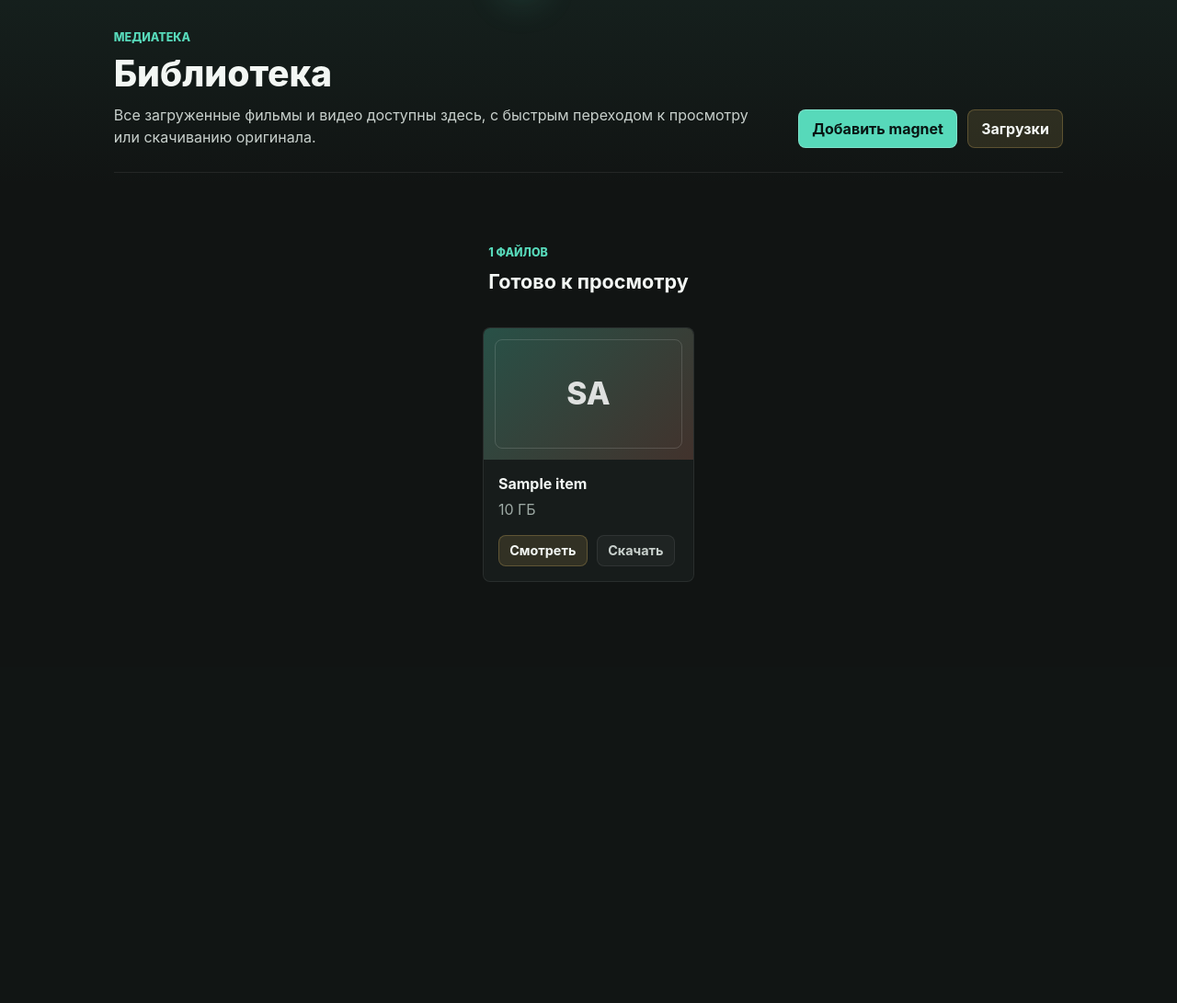
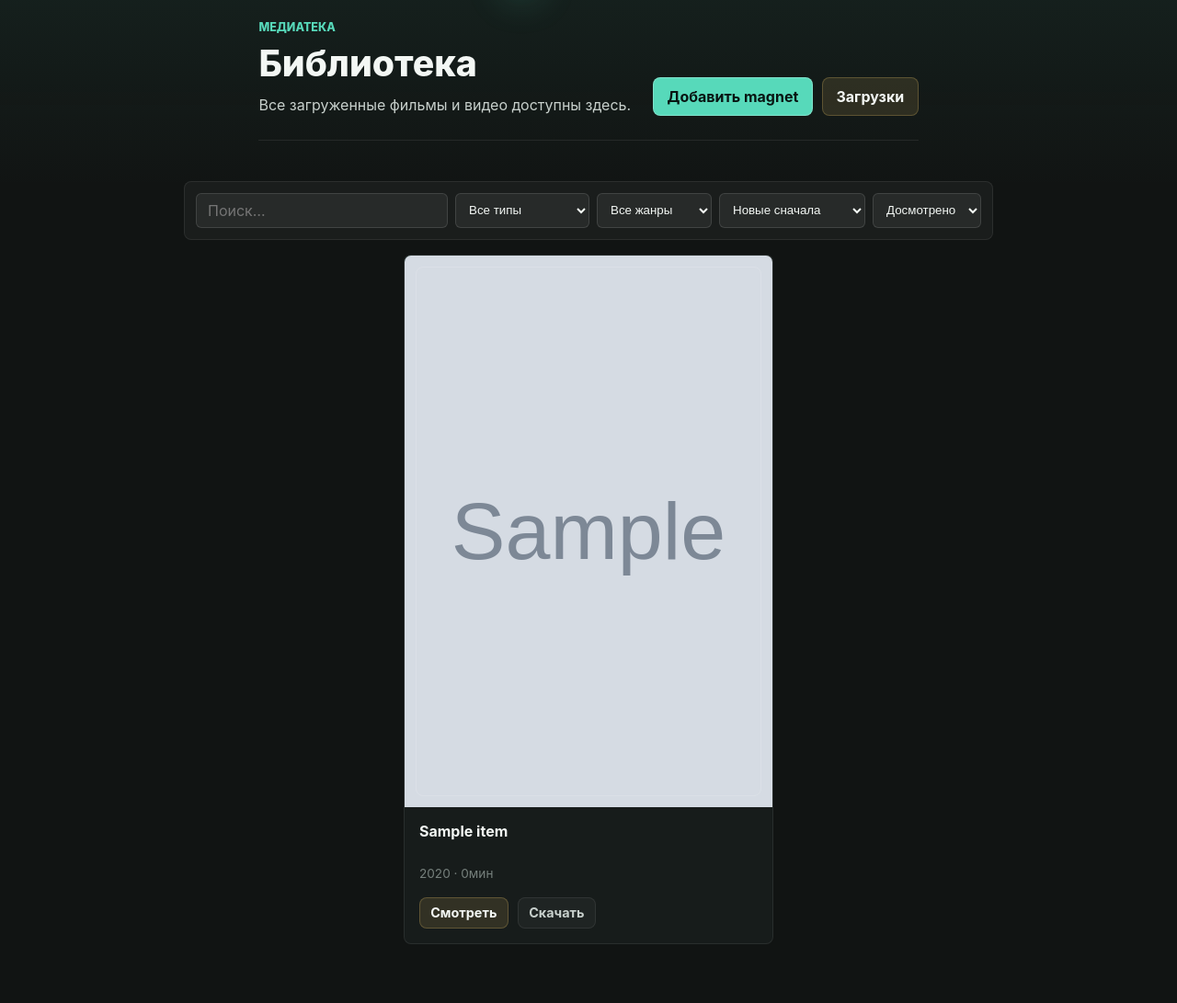
Before and after one commit to Syxarikk/Videofilm, a FastAPI app: template templates/library.html in a window 1280 px wide. Shown: the part 75-1166 px from the top of the page at 92% size. Before the commit the page ends 708 px from the top, so only its background shows below. Run offline with FastAPI, Linux system fonts and the light colour scheme; the template is opened without the code that fills it: most values are stand-ins (such as "Sample title", 1, 10 or a date in 2020); grey boxes marked "Sample" are stand-in pictures; parts of the project's set-up code (start-up, migrations or seed data) failed here and were passed over.

Commit message:
feat(library): toolbar with filter/sort/search; poster cards with progress and badges

```diff
--- a/static/style.css
+++ b/static/style.css
@@ -850,3 +850,74 @@ td form {
   margin-left: 4px;
   font-size: 0.85em;
 }
+
+/* === Library toolbar === */
+.library-toolbar {
+  display: flex;
+  flex-wrap: wrap;
+  gap: 8px;
+  margin: 16px 0;
+  padding: 12px;
+  background: rgba(255, 255, 255, 0.04);
+  border: 1px solid rgba(255, 255, 255, 0.08);
+  border-radius: 8px;
+}
+.library-toolbar input[type="search"] {
+  flex: 1 1 200px;
+  padding: 6px 12px;
+  background: rgba(255, 255, 255, 0.06);
+  border: 1px solid rgba(255, 255, 255, 0.12);
+  color: inherit;
+  border-radius: 6px;
+}
+.library-toolbar select {
+  padding: 6px 10px;
+  background: rgba(255, 255, 255, 0.06);
+  border: 1px solid rgba(255, 255, 255, 0.12);
+  color: inherit;
+  border-radius: 6px;
+}
+.media-card { position: relative; }
+.media-poster {
+  position: relative;
+  display: block;
+  aspect-ratio: 2 / 3;
+  overflow: hidden;
+}
+.media-poster img {
+  width: 100%; height: 100%;
+  object-fit: cover;
+  display: block;
+}
+.media-card-badge {
+  position: absolute;
+  padding: 2px 8px;
+  font-size: 0.78rem;
+  background: rgba(0, 0, 0, 0.72);
+  color: #fff;
+  border-radius: 4px;
+}
+.media-card-badge.kind { top: 8px; left: 8px; }
+.media-card-badge.watched {
+  top: 8px; right: 8px;
+  width: 26px; height: 26px;
+  display: flex; align-items: center; justify-content: center;
+  background: rgba(34, 200, 88, 0.85);
+  border-radius: 50%;
+  padding: 0;
+}
+.media-card-progress {
+  position: absolute;
+  bottom: 0; left: 0; right: 0;
+  height: 3px;
+  background: rgba(0, 0, 0, 0.5);
+}
+.media-card-progress > div {
+  height: 100%;
+  background: #4084ff;
+}
+.media-card-meta {
+  font-size: 0.85rem;
+  opacity: 0.7;
+  margin: 4px 0 8px;
+}
--- /dev/null
+++ b/templates/_library_grid.html
@@ -0,0 +1,53 @@
+{% if not items %}
+  <section class="empty-state">
+    <p class="eyebrow">Пусто</p>
+    <h2>Ничего не найдено</h2>
+    <p>Попробуйте сменить фильтры или добавить новый magnet.</p>
+    <a class="button primary" href="/add-torrent">Добавить magnet</a>
+  </section>
+{% else %}
+<div class="media-grid">
+  {% for entry in items %}
+    {% set it = entry.item %}
+    <article class="media-card">
+      <a class="media-poster {% if not it.poster_url %}placeholder{% endif %}"
+         href="/media/{{ it.id }}" aria-label="Открыть {{ it.title }}">
+        {% if it.poster_url %}
+          <img src="{{ it.poster_url }}" alt="" loading="lazy">
+        {% else %}
+          <span>{{ it.title[:2] | upper }}</span>
+        {% endif %}
+        {% if it.kind %}
+          <span class="media-card-badge kind">{{ {
+            'movie':'Фильм','series':'Сериал','cartoon':'Мультфильм',
+            'anime':'Аниме','documentary':'Док','show':'Шоу','other':'Другое'
+          }[it.kind] }}</span>
+        {% endif %}
+        {% if entry.status == 'watched' %}
+          <span class="media-card-badge watched" title="Досмотрено">✓</span>
+        {% endif %}
+        {% if entry.status == 'in_progress' and it.duration_seconds %}
+          {% set pct = (entry.position / it.duration_seconds * 100) | round(0) %}
+          <div class="media-card-progress"><div style="width: {{ pct }}%"></div></div>
+        {% endif %}
+      </a>
+      <div class="media-card-body">
+        <h3><a href="/media/{{ it.id }}">{{ it.title }}</a></h3>
+        <p class="media-card-meta">
+          {% if it.year %}{{ it.year }}{% endif %}
+          {% if it.duration_seconds %}
+            {% if it.year %} · {% endif %}
+            {% set total_min = (it.duration_seconds / 60) | int %}
+            {% if total_min >= 60 %}{{ (total_min // 60) }}ч {{ (total_min % 60) }}мин
+            {% else %}{{ total_min }}мин{% endif %}
+          {% endif %}
+        </p>
+        <div class="card-actions">
+          <a class="button secondary compact" href="/media/{{ it.id }}">Смотреть</a>
+          <a class="button ghost compact" href="/api/download/{{ it.id }}">Скачать</a>
+        </div>
+      </div>
+    </article>
+  {% endfor %}
+</div>
+{% endif %}
--- a/templates/library.html
+++ b/templates/library.html
@@ -5,7 +5,7 @@
   <div>
     <p class="eyebrow">Медиатека</p>
     <h1>Библиотека</h1>
-    <p class="lead">Все загруженные фильмы и видео доступны здесь, с быстрым переходом к просмотру или скачиванию оригинала.</p>
+    <p class="lead">Все загруженные фильмы и видео доступны здесь.</p>
   </div>
   <div class="hero-actions">
     <a class="button primary" href="/add-torrent">Добавить magnet</a>
@@ -13,39 +13,44 @@
   </div>
 </section>
 
-{% if not items %}
-  <section class="empty-state">
-    <p class="eyebrow">Пусто</p>
-    <h2>Библиотека ждет первый релиз</h2>
-    <p>Добавьте magnet-ссылку, и файл появится здесь после завершения загрузки.</p>
-    <a class="button primary" href="/add-torrent">Добавить magnet</a>
-  </section>
-{% else %}
-  <section class="section-head">
-    <div>
-      <p class="eyebrow">{{ items|length }} файлов</p>
-      <h2>Готово к просмотру</h2>
-    </div>
-  </section>
+<form class="library-toolbar"
+      hx-get="/library"
+      hx-trigger="change, keyup changed delay:300ms from:#q-input"
+      hx-target=".media-grid-wrap"
+      hx-push-url="true">
+  <input id="q-input" type="search" name="q" placeholder="Поиск…" value="{{ filters.q }}">
+  <select name="kind">
+    <option value="">Все типы</option>
+    <option value="movie" {% if filters.kind == 'movie' %}selected{% endif %}>Фильмы</option>
+    <option value="series" {% if filters.kind == 'series' %}selected{% endif %}>Сериалы</option>
+    <option value="cartoon" {% if filters.kind == 'cartoon' %}selected{% endif %}>Мультфильмы</option>
+    <option value="anime" {% if filters.kind == 'anime' %}selected{% endif %}>Аниме</option>
+    <option value="documentary" {% if filters.kind == 'documentary' %}selected{% endif %}>Документальное</option>
+    <option value="show" {% if filters.kind == 'show' %}selected{% endif %}>Шоу</option>
+    <option value="other" {% if filters.kind == 'other' %}selected{% endif %}>Другое</option>
+  </select>
+  <select name="genre">
+    <option value="">Все жанры</option>
+    {% for g in all_genres %}
+      <option value="{{ g }}" {% if filters.genre == g %}selected{% endif %}>{{ g }}</option>
+    {% endfor %}
+  </select>
+  <select name="sort">
+    <option value="new" {% if filters.sort == 'new' %}selected{% endif %}>Новые сначала</option>
+    <option value="old" {% if filters.sort == 'old' %}selected{% endif %}>Старые сначала</option>
+    <option value="title_asc" {% if filters.sort == 'title_asc' %}selected{% endif %}>По названию A→Я</option>
+    <option value="year_desc" {% if filters.sort == 'year_desc' %}selected{% endif %}>Год ↓</option>
+    <option value="year_asc" {% if filters.sort == 'year_asc' %}selected{% endif %}>Год ↑</option>
+  </select>
+  <select name="status">
+    <option value="">Все статусы</option>
+    <option value="not_started" {% if filters.status == 'not_started' %}selected{% endif %}>Не начато</option>
+    <option value="in_progress" {% if filters.status == 'in_progress' %}selected{% endif %}>В процессе</option>
+    <option value="watched" {% if filters.status == 'watched' %}selected{% endif %}>Досмотрено</option>
+  </select>
+</form>
 
-  <div class="media-grid">
-    {% for it in items %}
-      <article class="media-card">
-        <a class="media-poster" href="/media/{{ it.id }}" aria-label="Открыть {{ it.title }}">
-          <span>{{ it.title[:2] | upper }}</span>
-        </a>
-        <div class="media-card-body">
-          <div>
-            <h3><a href="/media/{{ it.id }}">{{ it.title }}</a></h3>
-            <p>{{ (it.size_bytes / (1024**3)) | round(1) }} ГБ</p>
-          </div>
-          <div class="card-actions">
-            <a class="button secondary compact" href="/media/{{ it.id }}">Смотреть</a>
-            <a class="button ghost compact" href="/api/download/{{ it.id }}">Скачать</a>
-          </div>
-        </div>
-      </article>
-    {% endfor %}
-  </div>
-{% endif %}
+<div class="media-grid-wrap">
+  {% include "_library_grid.html" %}
+</div>
 {% endblock %}
```
Also changed, not shown: app/library/routes.py (+72 -7 lines).
